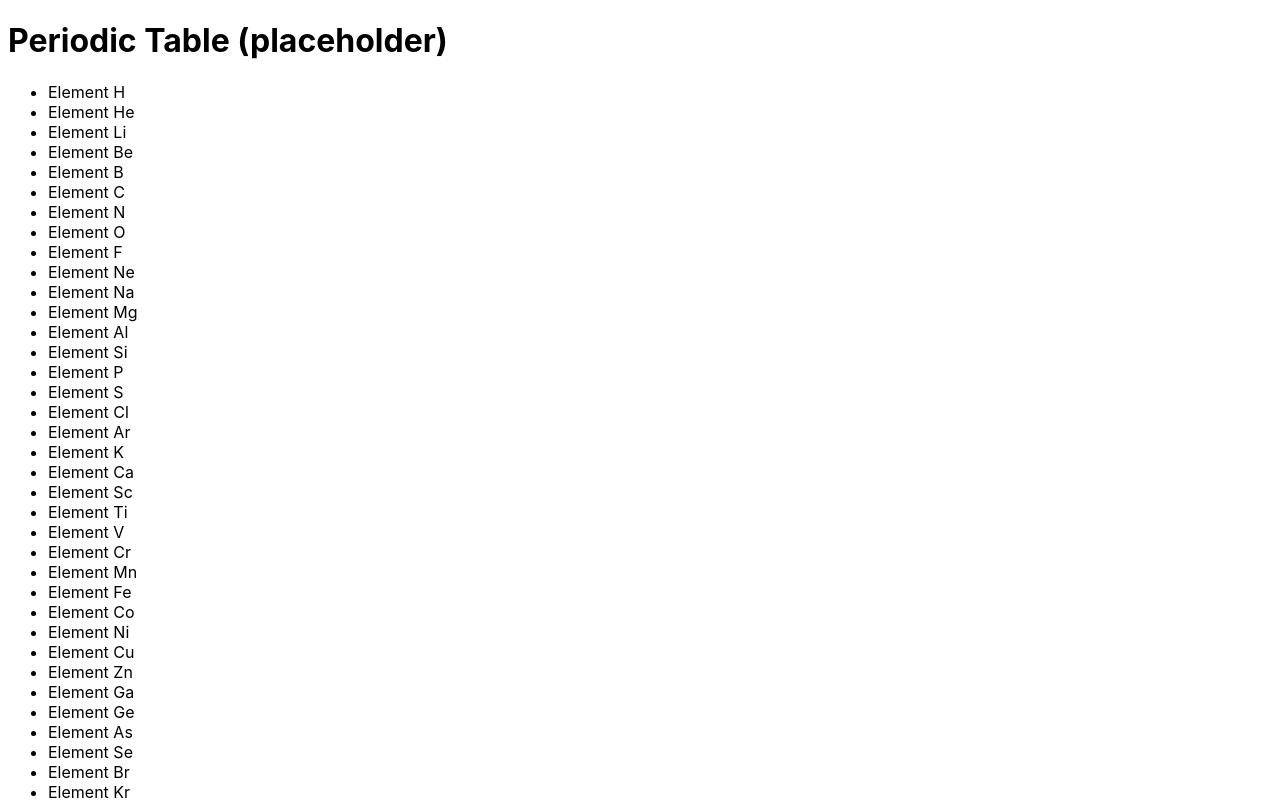
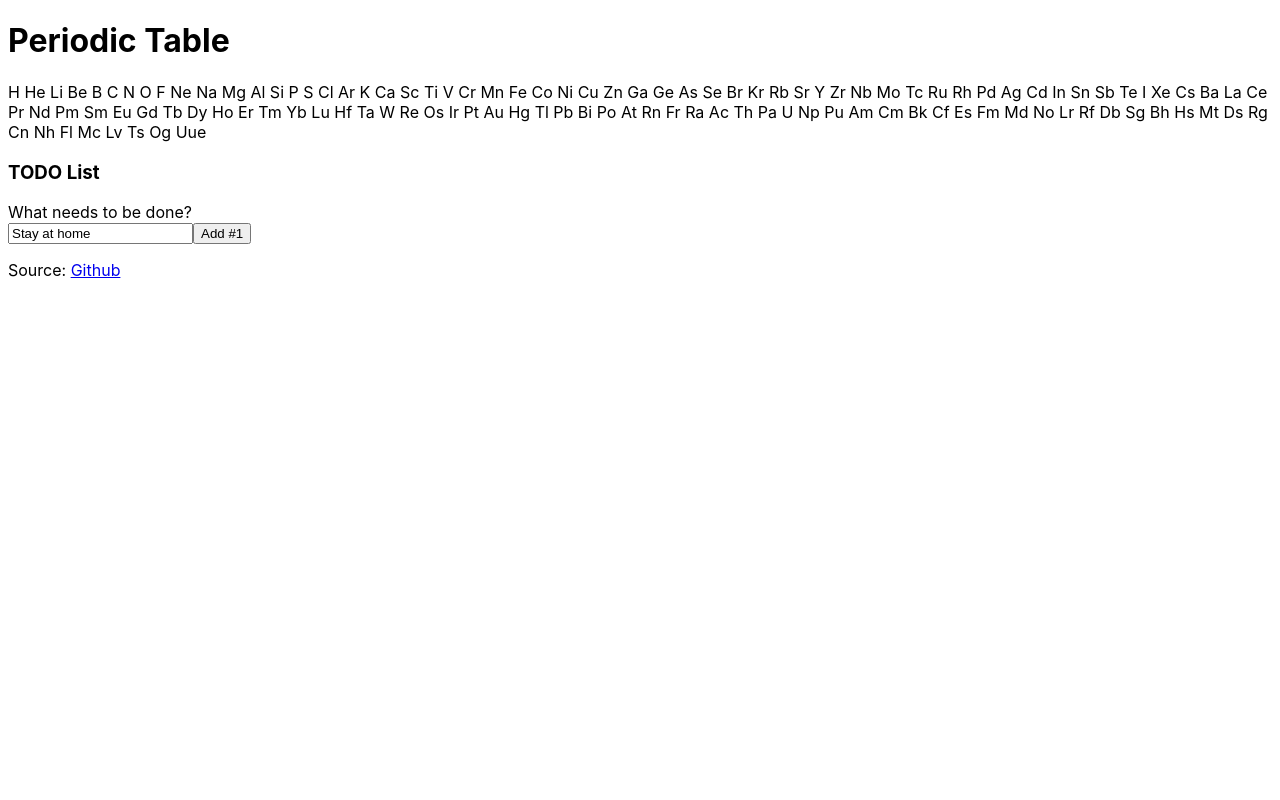
Before and after one commit to kaicarver/yuansu-react, a React (Create React App) app: page / in a window 1280 px wide. Shown: the top 800 px of the page. Built offline with nearby package versions, Linux system fonts and the light colour scheme.

Commit message:
starting to look like a table

```diff
--- a/src/index.js
+++ b/src/index.js
@@ -4,24 +4,23 @@ import './index.css';
 import * as serviceWorker from './serviceWorker';
 import periodicData from './PeriodicTable.json';
 
-console.log(periodicData.elements.map((el) => el.symbol));
 console.log(periodicData);
 
 function PeriodicTable(props) {
   return <div>
-    <h1>Periodic Table (placeholder)</h1>
-    <ul>
-      {periodicData.elements.map((el) => el.symbol).map((el) =>
-        <li key={el}><Element name={el} /></li>
+    <h1>Periodic Table</h1>
+    <div>
+      {periodicData.elements.map((el) =>
+        <span key={el.symbol}><Element name={el.symbol} /> </span>
       )}
-    </ul>
+    </div>
   </div>;
 }
 
 function Element(props) {
-  return <div>
-    Element {props.name}
-  </div>;
+  return <span>
+    {props.name}
+  </span>;
 }
 
 
```
